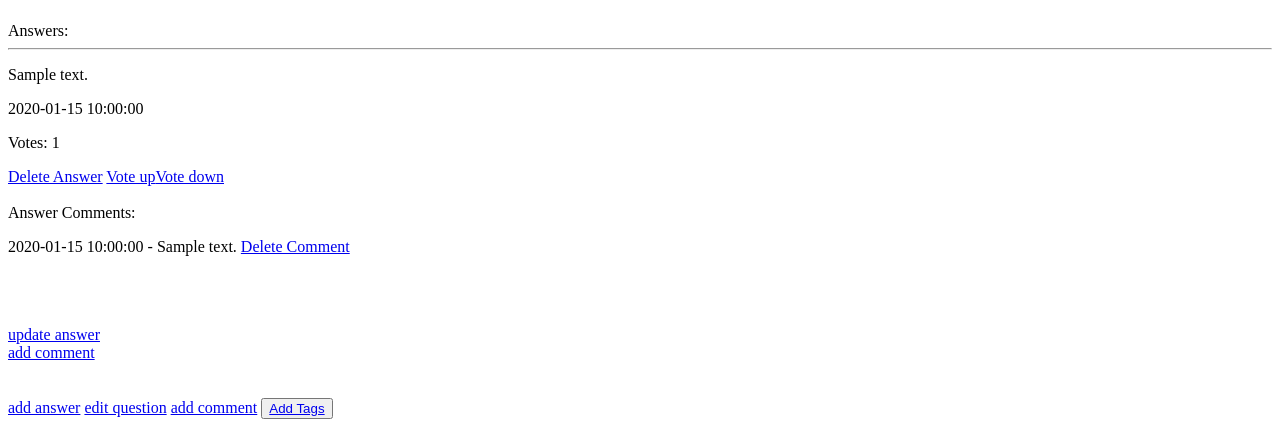
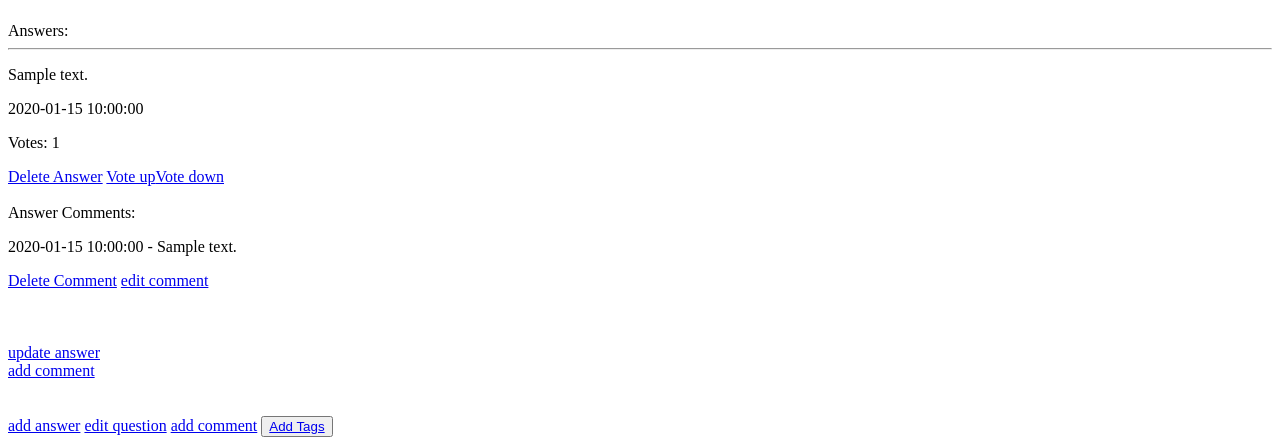
Before and after one commit to mGuy09/Ask-mate, a Flask app: template templates/question-page.html in a window 1280 px wide. Shown: the part 654-1099 px from the top of the page. Before the commit the page ends 1073 px from the top, so only its background shows below. Run offline with Flask 2, Linux system fonts and the light colour scheme; the template is opened without the code that fills it: most values are stand-ins (such as "Sample title", 1, 10 or a date in 2020).

Commit message:
fixed update comment

```diff
--- a/data_manager.py
+++ b/data_manager.py
@@ -123,7 +123,7 @@ def delete_answers_by_question(cursor, question_id):
 @connection.connection_handler
 def update_data_question(cursor,id,title,message):
     cursor.execute('''
-    Update question SET title = %s, message = %s where id = %s ''',(title,message,id))
+    Update question SET title = %s, message = %s, submission_time = now()::timestamp(0)where id = %s ''',(title,message,id))
 
 
 @connection.connection_handler
@@ -136,8 +136,8 @@ def update_data_answer(cursor,id,message):
 @connection.connection_handler
 def update_comments(cursor,id,message):
     cursor.execute(f'''
-    update comment set message = '{message}', edited_count = edited_count +1  where id = {id}
-
+    update comment set message = '{message}', edited_count = edited_count +1 ,
+    submission_time = now()::timestamp(0) where id = {id}
     ''')
 
 
--- a/server.py
+++ b/server.py
@@ -77,7 +77,11 @@ def update_answer(answer_id):
 def update_comment(comment_id):
     if request.method == 'POST':
         data_manager.update_comments(comment_id, request.form.get('message'))
-        return redirect(url_for('question', id=dict(data_manager.get_question_comment(comment_id))['question_id']))
+        question_id = dict(data_manager.get_question_comment(comment_id))['question_id']
+        answer_id = dict(data_manager.get_question_comment(comment_id))['answer_id']
+        if question_id is None:
+            question_id = dict(data_manager.get_answer(answer_id))['question_id']
+        return redirect(url_for('question', id=question_id))
     return render_template('edit_comment.html', data=data_manager.get_question_comment(comment_id), id=comment_id)
 
 
--- a/templates/question-page.html
+++ b/templates/question-page.html
@@ -52,7 +52,8 @@
         <div>
 
                 {% if answer.id == comment.answer_id %}
-            <p>{{comment.submission_time}} - {{ comment.message }} <a href="{{ url_for('delete_comment', comment_id=comment.id) }}">Delete Comment</a> </p>
+            <p>{{comment.submission_time}} - {{ comment.message }}</p> <a href="{{ url_for('delete_comment', comment_id=comment.id) }}">Delete Comment</a> <a
+                    href="{{ url_for('update_comment', comment_id=comment.id) }}">edit comment</a>
         {% endif %}
         {% endfor %}
     </div>
```
